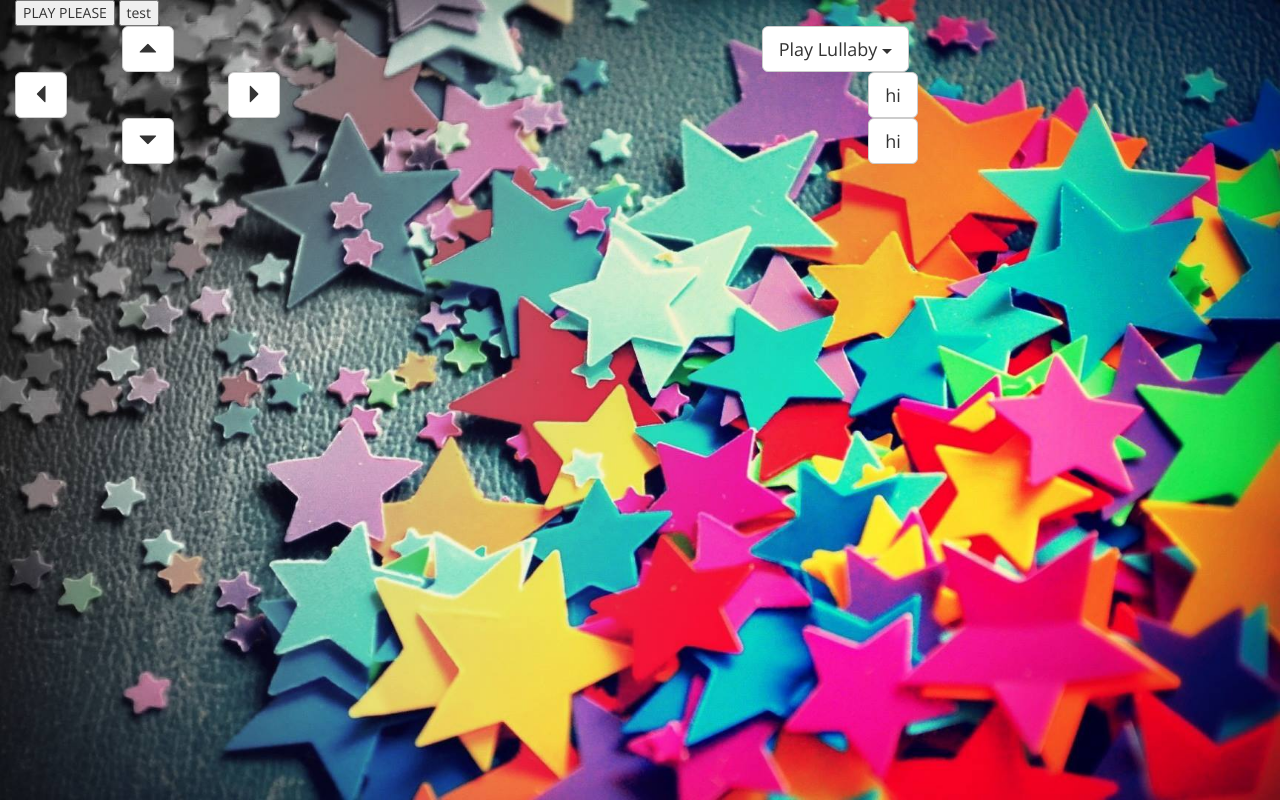
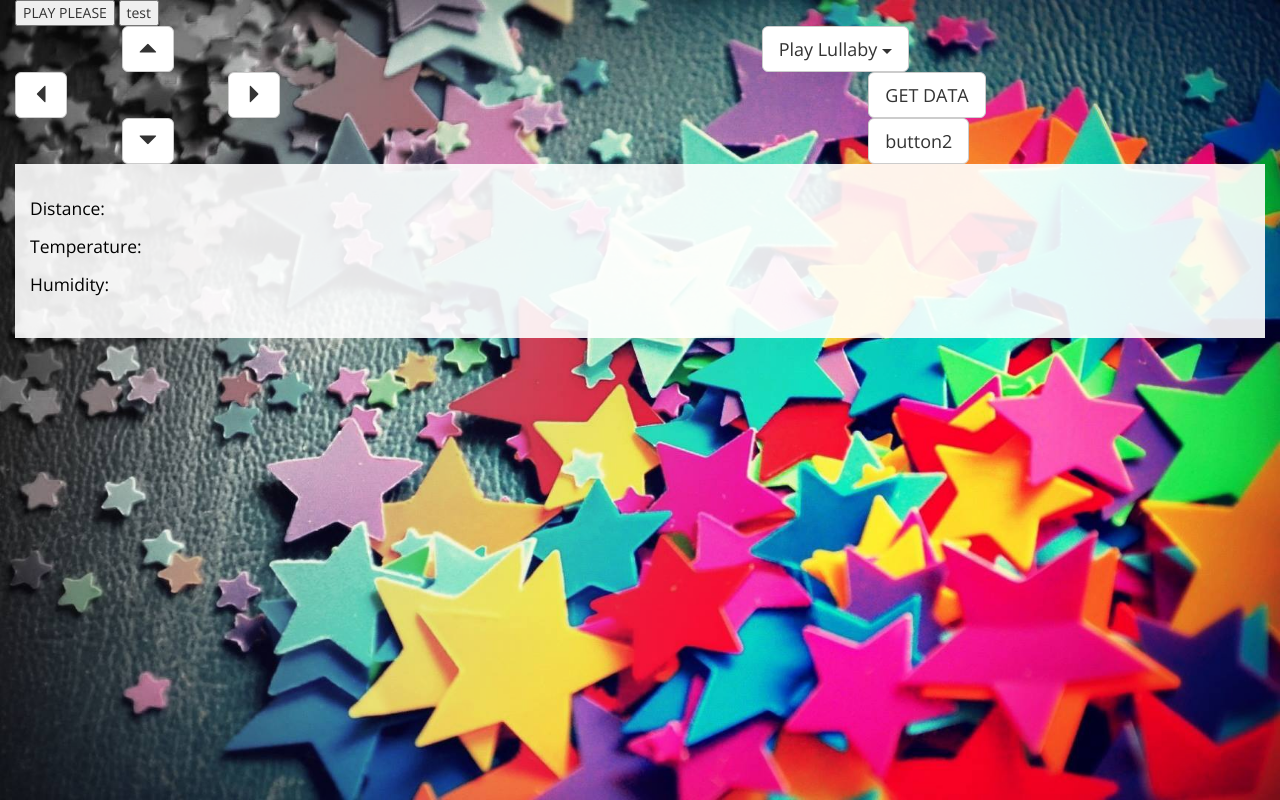
Before and after one commit to ICBM-UBC/ICBM-controller, a plain HTML site: page controller.html in a window 1280 px wide. Drawn offline with nearby package versions, Linux system fonts and the light colour scheme; no server answers.

Commit message:
added data and scripts

```diff
--- a/controller.html
+++ b/controller.html
@@ -62,7 +62,7 @@
 					<button type="button" class="btn btn-default btn-lg" id="right-button" aria-label="right"><span class ="glyphicon glyphicon-triangle-right" aria-hidden="true"></span></button>
 				</div>
 				<div class="col-xs-2 col-xs-offset-5">
-					<button type="button" id ="hi1" class="btn btn-default btn-lg">hi</button>
+					<button type="button" id ="get_data" onclick="initData()" class="btn btn-default btn-lg">GET DATA</button>
 				</div>
 			</div>
 			<div class="row">
@@ -70,7 +70,16 @@
 					<button type="button" class="btn btn-default btn-lg" id="down-button" aria-label="down"><span class ="glyphicon glyphicon-triangle-bottom" aria-hidden="true"></span></button>
 				</div>
 				<div class="col-xs-2 col-xs-offset-6">
-					<button type="button" class="btn btn-default btn-lg">hi</b utton>
+					<button type="button" class="btn btn-default btn-lg">button2</b utton>
+				</div>
+			</div>
+			<div class="row">
+				<div class="col-xs-12">
+					<div class="box">
+						<p>Distance: <span id="distance_data"></span></p>
+						<p>Temperature: <span id="temperature_data"></span></p>
+						<p>Humidity: <span id="humidity_data"></span></p>
+					</div>
 				</div>
 			</div>
 		</div>
@@ -128,6 +137,14 @@
 	function test(){
 		document.getElementById("test").style.color = "red";
 	}
+	function setData(){
+		document.getElementById("distance_data").innerHTML = dataIn[1];
+		document.getElementById("temperature_data").innerHTML = dataIn[3];
+		document.getElementById("humidity_data").innerHTML = dataIn[5];
+	}
+	function initData(){
+		setInterval(setData, 1000);
+	}
 	</script>
 </body>
 </html>
```
